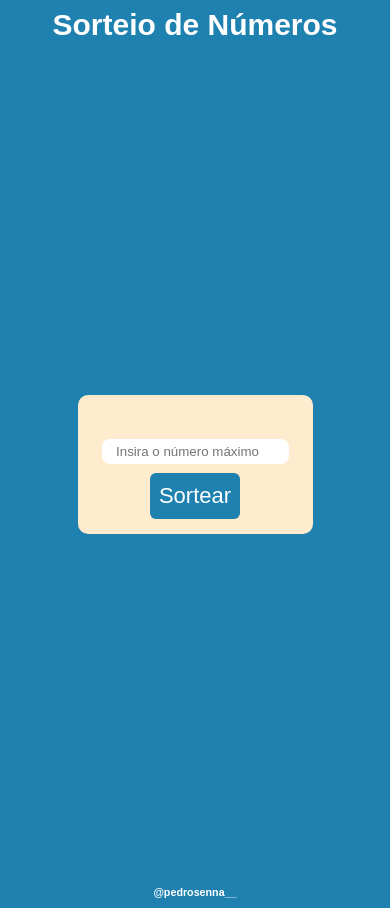
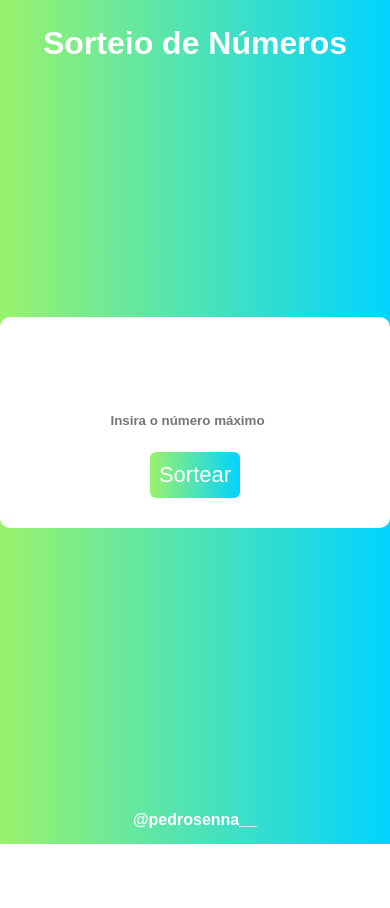
Before and after one commit to devpedrosena/sorteio, a plain HTML site: page index.html in a window 390 px wide. After the commit the page ends 844 px from the top, so only its background shows below. Drawn offline with Linux system fonts and the light colour scheme.

Commit message:
melhoria no design e responsividade da página

```diff
--- a/index.html
+++ b/index.html
@@ -8,8 +8,8 @@
     <link rel="stylesheet" href="style.css">
 </head>
 <body>
-    <h1 style="font-family: Arial, Helvetica, sans-serif;color: white;margin-top: 8px;">Sorteio de Números</h1>
     <div class="container">
+        <h1 class="title">Sorteio de Números</h1>
         <div class="conteudo">
             <p id="resultado"></p>
             <div class="numMax">
@@ -17,8 +17,8 @@
             </div>
         <button id="btn-sortear" >Sortear</button>
         </div>
-    </div>
-    <h6 style="color: white;font-family: Arial, Helvetica, sans-serif;margin-bottom: 10px;">@pedrosenna__</h6>
+        <p class="arroba">@pedrosenna__</p>
+
     <script src="scripts.js"></script>
 </body>
 </html>
--- a/style.css
+++ b/style.css
@@ -8,7 +8,9 @@ body {
     align-items: center;
     text-align: center;
     justify-content: center;
-    background-color: #1e81b0;
+    background: linear-gradient(90deg, rgba(2,0,36,1) 0%, rgba(155,242,108,1) 0%, rgba(0,212,255,1) 100%);
+    height: 100%;
+    max-height: 100%;
 }
 
 .container{
@@ -20,20 +22,23 @@ body {
 }
 
 .conteudo{
-    background-color: blanchedalmond;
+    background-color: rgb(255, 255, 255);
     border-radius: 10px;
+    display: flex;
     justify-content: center;
     align-items: center;
     box-sizing: border-box;
     flex-direction: column;
-    padding: 9px 95px;
+    padding: 30px 95px;
+    width: 100%;
+    max-width: 400px;
 }
 
 #btn-sortear{
     text-align: center;
     align-items: center;
     color: white;
-    background-color: #1e81b0;
+    background: linear-gradient(90deg, rgba(2,0,36,1) 0%, rgba(155,242,108,1) 0%, rgba(0,212,255,1) 100%);
     border: none;
     font-size: 22px;
     cursor: pointer;
@@ -41,55 +46,43 @@ body {
     outline: none;
     border-radius: 6px;
     font-family: Arial, Helvetica, sans-serif;
+    margin-top: 12px;
 }
 
 .conteudo > p {
     font-family: Arial, Helvetica, sans-serif;
     text-align: center;
-    width: 90%;
-    color: #000;
+    height: 35px;
+    margin-bottom: 7px;
+    width: 100%;
+    color: rgb(56, 56, 56);
     text-transform: uppercase;
-    font-weight: bold;
+    font-weight: 600;
 }
 
 #numMax{
     align-items: center;
-    padding: 5px;
-    margin: 9px;
+    padding: 12px 12px;
+    margin-top: 12px;
     text-align: center;
     border-radius: 8px;
     border: none;
+    font-weight: 600;
+    color: rgb(66, 65, 65);
 }
 
-@media only screen and (max-width: 600px){
-
-body > h1 {
-    font-size: 30px;
+.arroba{
+    color: #fff;
+    font-family: Arial, Helvetica, sans-serif;
+    position: absolute;
+    bottom: 15px;
+    font-weight: 600;
 }
 
-
-.container{
-    height: 100vh;
-    display: flex;
-    align-items: center;
-    justify-content: center;
-    flex-direction: column;
-    text-align: center;
+.title{
+    color: #fff;
+    font-family: Arial, Helvetica, sans-serif;
+    font-weight: 600;
+    position: absolute;
+    top: 25px;
 }
-
-.conteudo{
-    padding: 15px;
-    align-items: center;
-    justify-content: center;
-    text-align: center;
-    display: flex;
-}
-
-.conteudo > p {
-    font-size: 14px;
-    padding: 10px;
-    text-align: center;
-}
-
-
-}
```
